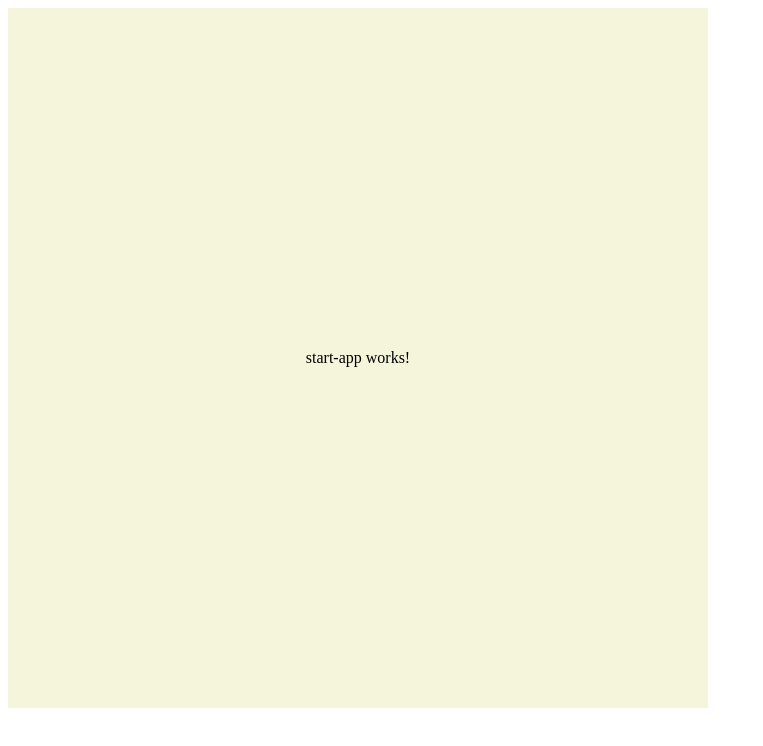
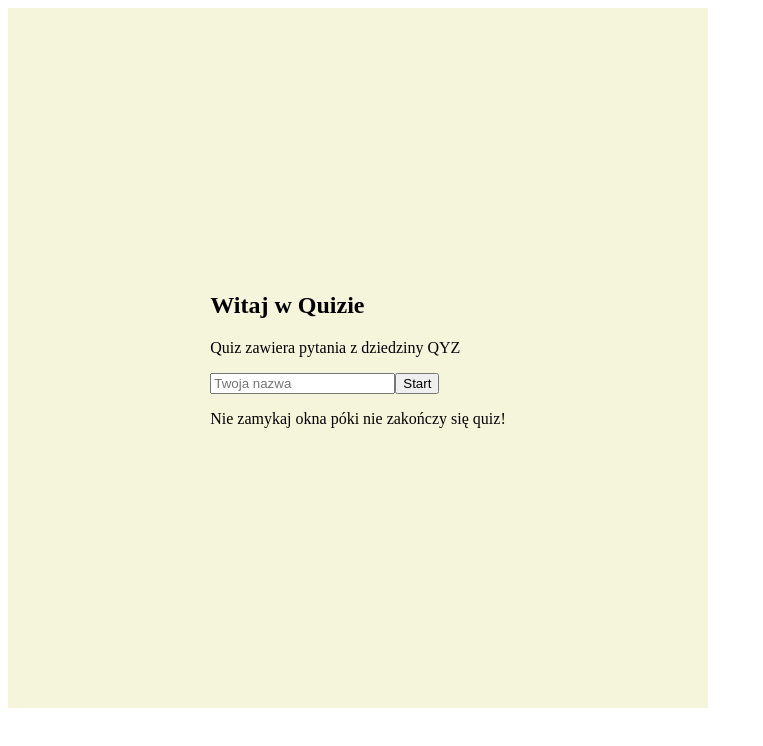
Before and after one commit to kkolcz/angular-quiz-app, an Angular app: page / in a window 1280 px wide. Shown: the top 746 px of the page, without its empty margins (0-763 px from the left). Built offline with nearby package versions, Linux system fonts and the light colour scheme.

Commit message:
working quiz

```diff
--- a/src/app/app.component.html
+++ b/src/app/app.component.html
@@ -1,8 +1,9 @@
 <header></header>
 <main>
   <div class="quizContainer">
-    <app-start-app></app-start-app>
-    <!-- <app-quiz-app></app-quiz-app> -->
+    <app-start-app *ngIf="!quizStarted" (quizStartEvent)="startQuiz($event)"></app-start-app>
+    <app-quiz-app *ngIf="quizStarted && !quizEnd" (quizSubmitEvent)="submitQuiz($event)"></app-quiz-app>
+    <app-submit-quiz-app *ngIf="quizEnd" [points]="points"></app-submit-quiz-app>
   </div>
 </main>
 <footer></footer>
--- a/src/app/app.component.ts
+++ b/src/app/app.component.ts
@@ -3,8 +3,20 @@ import { Component } from '@angular/core';
 @Component({
   selector: 'app-root',
   templateUrl: './app.component.html',
-  styleUrls: ['./app.component.scss']
+  styleUrls: ['./app.component.scss'],
 })
 export class AppComponent {
   title = 'angular-quiz-app';
+  quizStarted = false;
+  quizEnd = false;
+  points: number = 0;
+
+  startQuiz(val: boolean) {
+    this.quizStarted = val;
+  }
+
+  submitQuiz(points: number) {
+    this.points = points;
+    this.quizEnd = true;
+  }
 }
--- a/src/app/app.module.ts
+++ b/src/app/app.module.ts
@@ -5,10 +5,12 @@ import { HttpClientModule } from '@angular/common/http';
 import { AppComponent } from './app.component';
 import { QuizAppComponent } from './quiz-app/quiz-app.component';
 import { StartAppComponent } from './start-app/start-app.component';
+import { ReactiveFormsModule } from '@angular/forms';
+import { SubmitQuizAppComponent } from './submit-quiz-app/submit-quiz-app.component';
 
 @NgModule({
-  declarations: [AppComponent, QuizAppComponent, StartAppComponent],
-  imports: [BrowserModule, HttpClientModule],
+  declarations: [AppComponent, QuizAppComponent, StartAppComponent, SubmitQuizAppComponent],
+  imports: [BrowserModule, HttpClientModule, ReactiveFormsModule],
   providers: [],
   bootstrap: [AppComponent],
 })
--- a/src/app/quiz-app/quiz-app.component.ts
+++ b/src/app/quiz-app/quiz-app.component.ts
@@ -1,4 +1,4 @@
-import { Component, OnInit } from '@angular/core';
+import { Component, EventEmitter, OnInit, Output } from '@angular/core';
 import { HttpClient } from '@angular/common/http';
 
 @Component({
@@ -7,6 +7,8 @@ import { HttpClient } from '@angular/common/http';
   styleUrls: ['./quiz-app.component.scss'],
 })
 export class QuizAppComponent implements OnInit {
+  @Output() quizSubmitEvent = new EventEmitter<number>();
+
   questionsList: any = [
     {
       questionId: -1,
@@ -42,6 +44,8 @@ export class QuizAppComponent implements OnInit {
   nextQuestion() {
     if (this.questionNumber < this.questionsList.length) {
       this.questionNumber++;
+    } else {
+      this.submitQuiz();
     }
   }
 
@@ -63,4 +67,8 @@ export class QuizAppComponent implements OnInit {
 
     this.nextQuestion();
   }
+
+  submitQuiz() {
+    this.quizSubmitEvent.emit(this.points);
+  }
 }
--- a/src/app/start-app/start-app.component.html
+++ b/src/app/start-app/start-app.component.html
@@ -1 +1,7 @@
-<p>start-app works!</p>
+<h2>Witaj w Quizie</h2>
+<p>Quiz zawiera pytania z dziedziny QYZ</p>
+
+<input id="name" type="text" placeholder="Twoja nazwa" [formControl]="name">
+<button (click)="setQuizStart()">Start</button>
+
+<p>Nie zamykaj okna póki nie zakończy się quiz!</p>
--- a/src/app/start-app/start-app.component.ts
+++ b/src/app/start-app/start-app.component.ts
@@ -1,10 +1,18 @@
-import { Component } from '@angular/core';
+import { Component, EventEmitter, Output } from '@angular/core';
+import { FormControl } from '@angular/forms';
+import { ReactiveFormsModule } from '@angular/forms';
 
 @Component({
   selector: 'app-start-app',
   templateUrl: './start-app.component.html',
-  styleUrls: ['./start-app.component.scss']
+  styleUrls: ['./start-app.component.scss'],
 })
 export class StartAppComponent {
+  @Output() quizStartEvent = new EventEmitter<boolean>();
+  name = new FormControl('');
 
+  setQuizStart() {
+    console.log(this.name.value);
+    this.quizStartEvent.emit(true);
+  }
 }
--- /dev/null
+++ b/src/app/submit-quiz-app/submit-quiz-app.component.html
@@ -0,0 +1,2 @@
+<p>submit-quiz-app works!</p>
+<p>Twoje punkty: {{points}}</p>
```
Also changed, not shown: src/app/submit-quiz-app/submit-quiz-app.component.ts (added, +12 -0 lines), src/app/submit-quiz-app/submit-quiz-app.component.scss (added), 1 other file (tests, documents, lock files or other folders).
